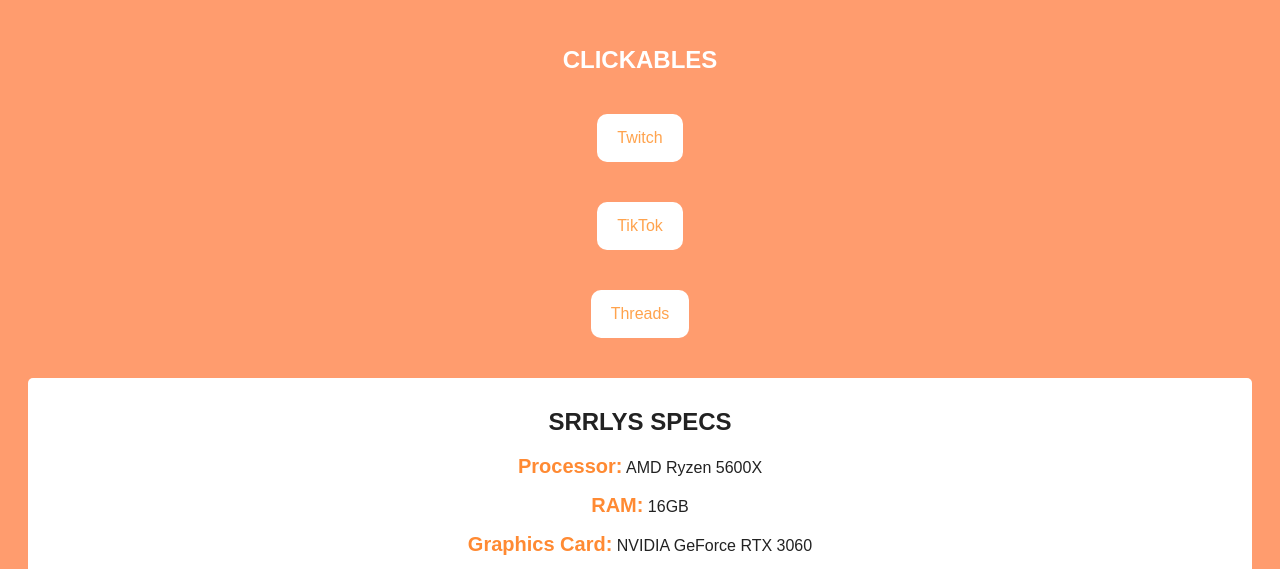
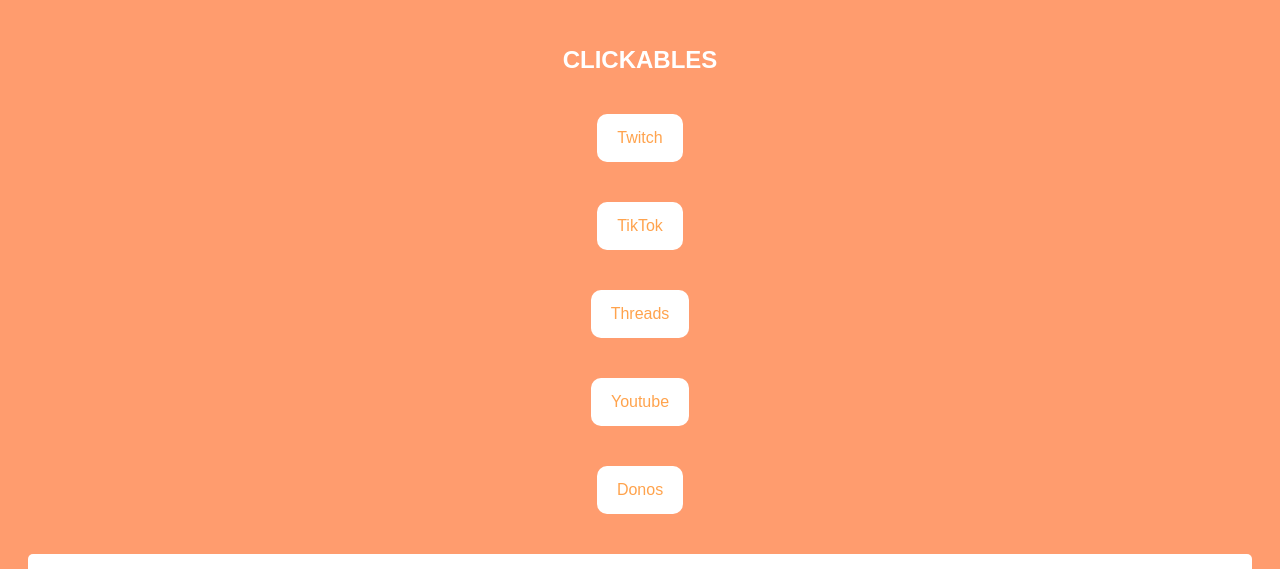
Before and after one commit to WhitneyL808/linktree-ChatGPT, a plain HTML site: page index.html in a window 1280 px wide. Shown: the part 176-745 px from the top of the page. Drawn offline with Linux system fonts and the light colour scheme.

Commit message:
adding youtube nad donos link

```diff
--- a/index.html
+++ b/index.html
@@ -20,6 +20,8 @@
         <a class="link-item" href="https://www.twitch.tv/srrly" target="_blank">Twitch</a>
         <a class="link-item" href="https://www.tiktok.com/@srrly01" target="_blank">TikTok</a>
         <a class="link-item" href="https://www.threads.net/@sincerlysrrly" target="_blank">Threads</a>
+        <a class="link-item" href="https://www.youtube.com/@Srrly/featured" target="_blank">Youtube</a>
+        <a class="link-item" href="https://streamelements.com/srrly/tip" target="_blank">Donos</a>
 
     </div>
 
```
